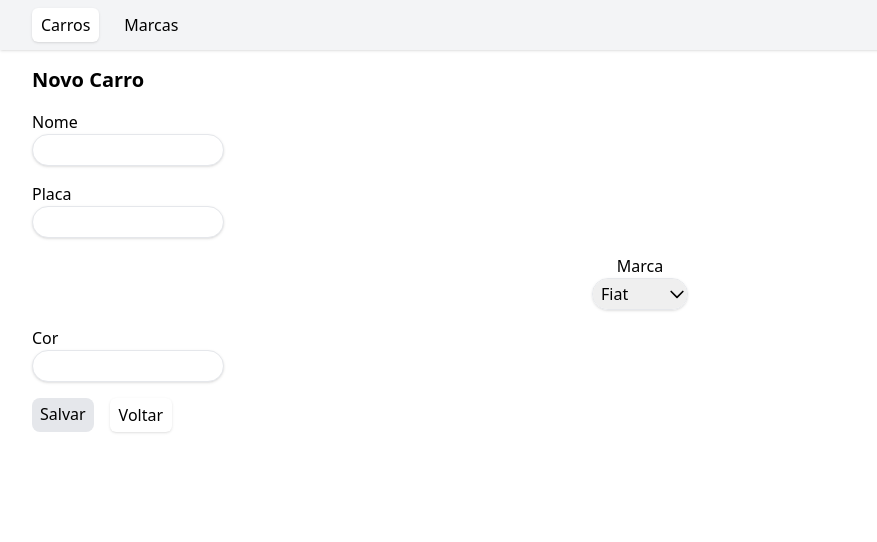
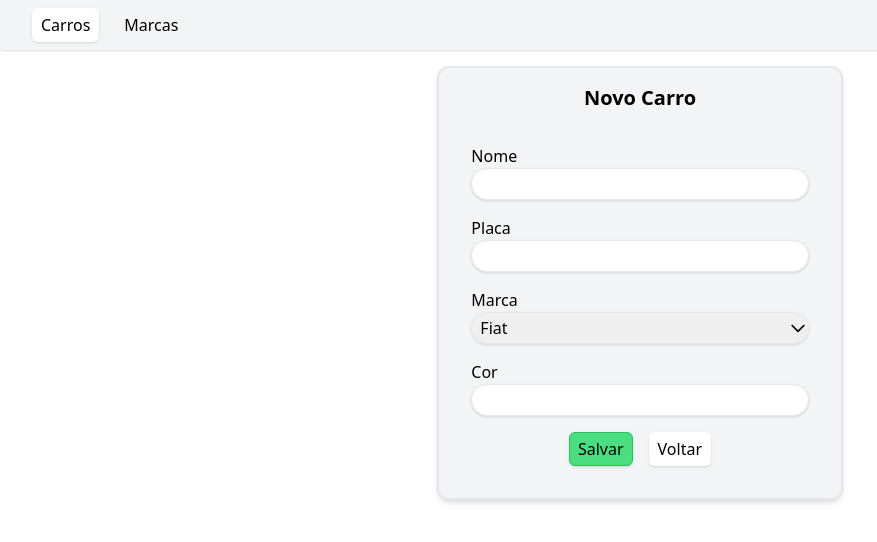
Before and after one commit to Lima2006/car-management-app, a Next.js app: page /carros/novo in a window 1280 px wide. Shown: the top 542 px of the page, without its empty margins (0-877 px from the left). Built offline with nearby package versions, Linux system fonts and the light colour scheme; data requests are answered from the project's data file.

Commit message:
feat: car form visual style modification

```diff
--- a/src/components/atoms/selector.tsx
+++ b/src/components/atoms/selector.tsx
@@ -1,19 +1,19 @@
 import { ChangeEvent } from "react";
-import ArrowIcon from "../assets/icons/arrow-down.svg"
+import ArrowIcon from "../assets/icons/arrow-down.svg";
 import Row from "./row";
 
 interface SelectorProps {
   id: string;
   name?: string;
   children?: any;
-  className?: { div?: string; label?: string; select?: string };
+  className?: { div?: string; label?: string; select?: string; row?: string };
   label?: string;
   onChange: (e: ChangeEvent<HTMLSelectElement>) => void;
   value: string;
 }
 
 const Selector: React.FC<SelectorProps> = ({
-  className = { div: "", label: "", select: "" },
+  className = { div: "", label: "", select: "", row: "" },
   id,
   name,
   children,
@@ -25,7 +25,12 @@ const Selector: React.FC<SelectorProps> = ({
     <label className={["", className.label].join(" ")} htmlFor="id">
       {label}
     </label>
-    <Row className="h-8 border rounded-full shadow w-24 overflow-hidden justify-end items-center">
+    <Row
+      className={[
+        "h-8 border rounded-full shadow overflow-hidden justify-end items-center",
+        className.row ? className.row : "w-24",
+      ].join(" ")}
+    >
       <select
         name={name}
         id={id}
--- a/src/components/molecules/car-form.tsx
+++ b/src/components/molecules/car-form.tsx
@@ -36,7 +36,7 @@ const CarForm: React.FC<CarFormProps> = ({
   };
 
   return (
-    <form onSubmit={(e) => submitForm(e)}>
+    <form onSubmit={(e) => submitForm(e)} className="w-full">
       <Column className={["space-y-4", className].join(" ")}>
         <Input
           type="text"
@@ -44,6 +44,7 @@ const CarForm: React.FC<CarFormProps> = ({
           value={data.name}
           onChange={(e) => setData({ ...data, name: e.target.value })}
           label="Nome"
+          className={{ div: "w-full" }}
         ></Input>
         <Input
           type="text"
@@ -51,14 +52,16 @@ const CarForm: React.FC<CarFormProps> = ({
           value={data.plate}
           onChange={(e) => setData({ ...data, plate: e.target.value })}
           label="Placa"
+          className={{ div: "w-full" }}
         />
         <Selector
           value={data.brand?.id.toString()}
           onChange={(e) =>
-            setData({...data, brand: brandOptions[e.target.value]})
+            setData({ ...data, brand: brandOptions[e.target.value] })
           }
           id="BrandInputForm"
           label="Marca"
+          className={{ div: "w-full", row: "w-full" }}
         >
           {brandOptions?.map((brand) => (
             <option key={brand.id} value={brand.id}>
@@ -72,10 +75,18 @@ const CarForm: React.FC<CarFormProps> = ({
           value={data.color}
           onChange={(e) => setData({ ...data, color: e.target.value })}
           label="Cor"
+          className={{ div: "w-full" }}
         />
-        <Row className="space-x-4">
-          <Button onClick={() => null}>Salvar</Button>
-          <LinkButton href="/carros">Voltar</LinkButton>
+        <Row className="space-x-4 justify-center">
+          <Button
+            onClick={() => null}
+            className="bg-green-400 border border-green-500 rounded-md shadow hover:bg-green-300 hover:border-green-400"
+          >
+            Salvar
+          </Button>
+          <LinkButton href="/carros" className="bg-gray-100">
+            Voltar
+          </LinkButton>
         </Row>
       </Column>
     </form>
--- a/src/components/screens/EditCar.tsx
+++ b/src/components/screens/EditCar.tsx
@@ -5,6 +5,7 @@ import { getBrands } from "../../services/getBrands";
 import { getCar } from "../../services/getCar";
 import { putCar } from "../../services/putCar";
 import Body from "../atoms/body";
+import Column from "../atoms/column";
 import Webpage from "../atoms/webpage";
 import showToastContext from "../contexts/show-toast-context";
 import CarForm from "../molecules/car-form";
@@ -17,7 +18,7 @@ const EditCar: React.FC = () => {
   const { query, push } = useRouter();
 
   // Toast context
-  const { successToast, errorToast } = useContext(showToastContext)
+  const { successToast, errorToast } = useContext(showToastContext);
 
   // === Query ===
   // Get car
@@ -31,10 +32,10 @@ const EditCar: React.FC = () => {
     CarDataType
   >((data) => putCar(data), {
     onSuccess: () => {
-      successToast("Alterações salvas com sucesso!")
-      push("/carros")
+      successToast("Alterações salvas com sucesso!");
+      push("/carros");
     },
-    onError: (err) => errorToast(err.message)
+    onError: (err) => errorToast(err.message),
   });
   // Get brands
   const { data: brands } = useQuery<BrandDataType[], Error>(
@@ -48,12 +49,16 @@ const EditCar: React.FC = () => {
   return (
     <Webpage title="Editar carro">
       <Navbar />
-      <Body>
-        {isSuccess && <CarForm
-          defaultValues={car}
-          onSubmit={(d) => mutate({ ...d, id: car.id })}
-          brandOptions={brands}
-        />}
+      <Body className="items-center">
+        {isSuccess && (
+          <Column className="bg-gray-100 w-1/3 p-8 pt-4 space-y-4 rounded-xl border-2 shadow-md items-center">
+            <CarForm
+              defaultValues={car}
+              onSubmit={(d) => mutate({ ...d, id: car.id })}
+              brandOptions={brands}
+            />
+          </Column>
+        )}
       </Body>
     </Webpage>
   );
--- a/src/components/screens/NewCar.tsx
+++ b/src/components/screens/NewCar.tsx
@@ -5,6 +5,7 @@ import { toast } from "react-toastify";
 import { getBrands } from "../../services/getBrands";
 import { postCar } from "../../services/postCar";
 import Body from "../atoms/body";
+import Column from "../atoms/column";
 import Title from "../atoms/title";
 import Webpage from "../atoms/webpage";
 import showToastContext from "../contexts/show-toast-context";
@@ -41,9 +42,11 @@ const NewCar: React.FC = () => {
   return (
     <Webpage title="Novo Carro">
       <Navbar />
-      <Body>
-        <Title className="mb-4">Novo Carro</Title>
-        <CarForm onSubmit={(d) => mutate(d)} brandOptions={brands} />
+      <Body className="items-center">
+        <Column className="bg-gray-100 w-1/3 p-8 pt-4 space-y-4 rounded-xl border-2 shadow-md items-center">
+          <Title className="mb-4">Novo Carro</Title>
+          <CarForm onSubmit={(d) => mutate(d)} brandOptions={brands} />
+        </Column>
       </Body>
     </Webpage>
   );
```
